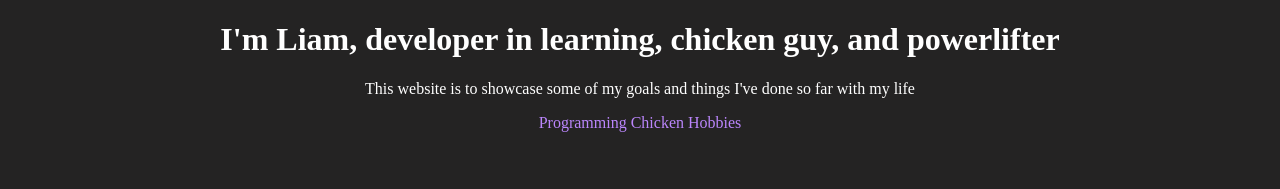
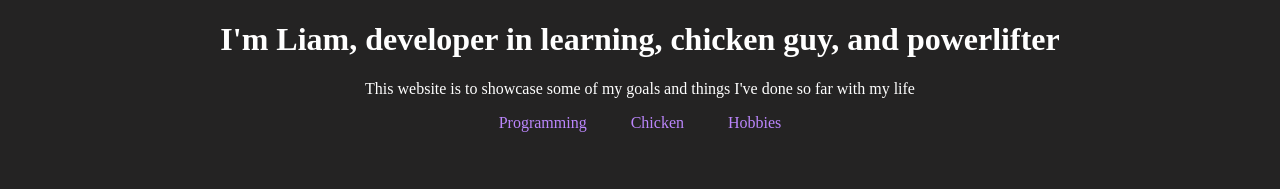
Before and after one commit to TrickyLiam/js-assignment-4-html-me-something-TrickyLiam, a website: page index.html in a window 1280 px wide. Shown: the top 189 px of the page. Drawn offline with Linux system fonts and the light colour scheme.

Commit message:
Edit CSS

```diff
--- a/styles.css
+++ b/styles.css
@@ -13,6 +13,7 @@ body {
   text-align: center;
   text-decoration: none;
   color: #bb86fc;
+  margin: 0px 20px 0px 20px;
 }
 #home-title .nav a:hover{
   color: #03dac5;
```
